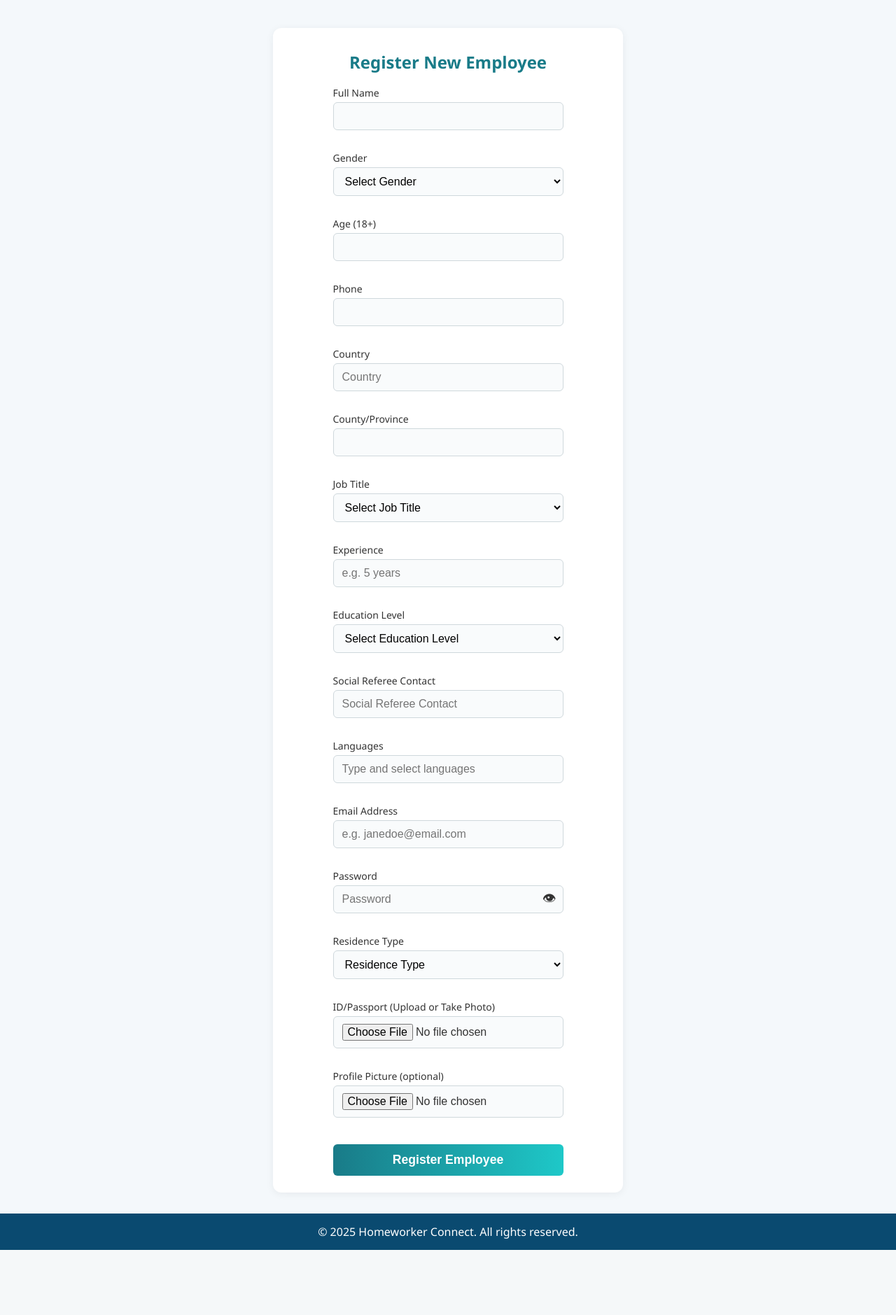
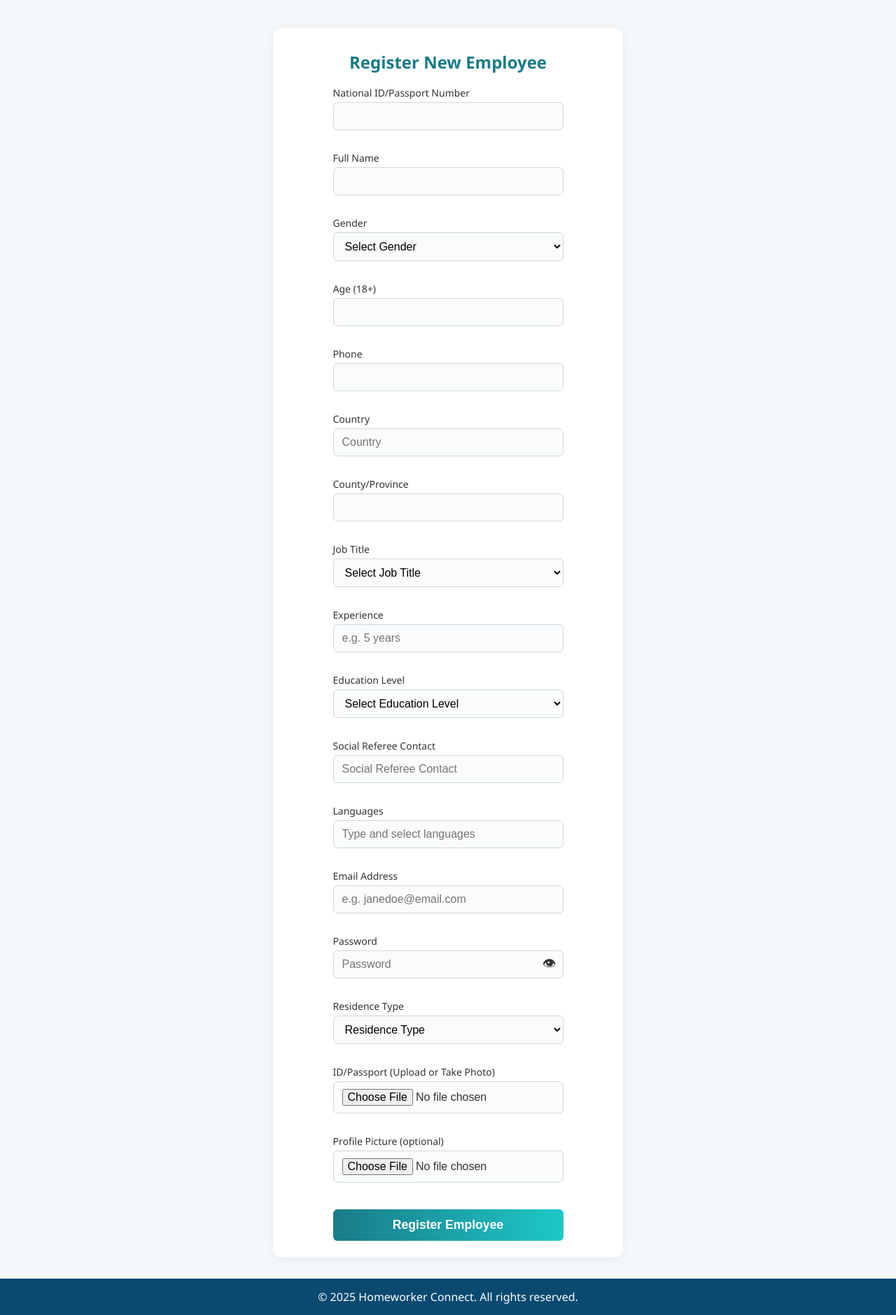
Before and after one commit to kenprohosting/Homeworker.info, a PHP site: page /employee_register.php in a window 1280 px wide. Shown: the part 70-1949 px from the top of the page at 70% size. Before the commit the page ends 1856 px from the top, so only its background shows below. Run offline with PHP 8.4, Linux system fonts and the light colour scheme; the visitor is signed in with stand-in values (Sample User, id 1); some libraries are stand-ins or nearby versions.

Commit message:
id addition

```diff
--- a/Admin/manage_agents.php
+++ b/Admin/manage_agents.php
@@ -184,6 +184,7 @@ $agents = $stmt->fetchAll(PDO::FETCH_ASSOC);
                             <th>Agent ID</th>
                             <th>Name</th>
                             <th>Email</th>
+                            <th>National ID</th>
                             <th>Phone</th>
                             <th>Registered</th>
                             <th>Actions</th>
@@ -195,6 +196,7 @@ $agents = $stmt->fetchAll(PDO::FETCH_ASSOC);
                                 <td class="agent-id"><?= htmlspecialchars($agent['id']) ?></td>
                                 <td><strong><?= htmlspecialchars($agent['name']) ?></strong></td>
                                 <td><?= htmlspecialchars($agent['email']) ?></td>
+                                <td><?= htmlspecialchars($agent['national_id']) ?></td>
                                 <td><?= htmlspecialchars($agent['phone']) ?></td>
                                 <td><?= date('M j, Y', strtotime($agent['created_at'])) ?></td>
                                 <td>
--- a/Admin/manage_employees.php
+++ b/Admin/manage_employees.php
@@ -48,7 +48,7 @@ $employees = $stmt->fetchAll(PDO::FETCH_ASSOC);
     <table border="1" cellpadding="8" cellspacing="0">
         <thead>
             <tr>
-                <th>ID</th><th>Name</th><th>Email</th><th>Status</th><th>Registered</th><th>Actions</th>
+                <th>ID</th><th>Name</th><th>Email</th><th>National ID</th><th></th>Status</th><th>Registered</th><th>Actions</th>
             </tr>
         </thead>
         <tbody>
@@ -57,6 +57,7 @@ $employees = $stmt->fetchAll(PDO::FETCH_ASSOC);
                 <td><?= $emp['ID'] ?></td>
                 <td><?= htmlspecialchars($emp['Name']) ?></td>
                 <td><?= htmlspecialchars($emp['Email']) ?></td>
+                <td><?= htmlspecialchars($emp['National_id']) ?></td>
                 <td><?= htmlspecialchars($emp['Status']) ?></td>
                 <td><?= htmlspecialchars($emp['Created_at']) ?></td>
                 <td>
--- a/employee_register.php
+++ b/employee_register.php
@@ -18,7 +18,7 @@ if ($_SERVER['REQUEST_METHOD'] === 'POST') {
     $gender = $_POST['gender'];
     $age = intval($_POST['age']);
     $phone = trim($_POST['phone']);
-    // Replace location with country and county_province
+    $national_id = trim($_POST['national_id']);
     $country = trim($_POST['country']);
     $county_province = trim($_POST['county_province']);
     $skills = trim($_POST['skills']);
@@ -36,6 +36,8 @@ if ($_SERVER['REQUEST_METHOD'] === 'POST') {
     // Validate required fields
     if (!$name || !$gender || $age < 18 || !$phone || !$country || !$county_province || !$skills || !$education_level || !$email || !$password || !$residence_type) {
         $error = 'Please fill in all required fields and ensure age is 18 or above.';
+    } elseif (empty($national_id)) {
+        $error = 'National ID/Passport Number is required';
     } elseif (!filter_var($email, FILTER_VALIDATE_EMAIL)) {
         $error = 'Invalid email address.';
     } elseif (strlen($password) < 6) {
@@ -78,8 +80,9 @@ if ($_SERVER['REQUEST_METHOD'] === 'POST') {
             $password_hash = password_hash($password, PASSWORD_DEFAULT);
             // Insert into database
             $stmt = $conn->prepare("INSERT INTO employees (name, gender, age, phone, country, county_province, skills, experience, education_level, social_referee, language, email, password_hash, residence_type, verification_status, created_at, agent_id, id_passport, Profile_pic, status) VALUES (?, ?, ?, ?, ?, ?, ?, ?, ?, ?, ?, ?, ?, ?, ?, ?, ?, ?, ?, ?)");
+            $stmt = $conn->prepare("INSERT INTO employees (name, gender, age, phone, National_id, country, county_province, skills, experience, education_level, social_referee, language, email, password_hash, residence_type, verification_status, created_at, agent_id, id_passport, Profile_pic, status) VALUES (?, ?, ?, ?, ?, ?, ?, ?, ?, ?, ?, ?, ?, ?, ?, ?, ?, ?, ?, ?, ?)");
             $result = $stmt->execute([
-                $name, $gender, $age, $phone, $country, $county_province, $skills, $experience, $education_level, $social_referee, $language, $email, $password_hash, $residence_type, $verification_status, $created_at, $agent_id, $fileName, $profile_pic_path, $status
+                $name, $gender, $age, $phone, $national_id, $country, $county_province, $skills, $experience, $education_level, $social_referee, $language, $email, $password_hash, $residence_type, $verification_status, $created_at, $agent_id, $fileName, $profile_pic_path, $status
             ]);
             if ($result) {
                 $success = 'Employee registered successfully!';
@@ -262,6 +265,10 @@ if ($_SERVER['REQUEST_METHOD'] === 'POST') {
             <p class="success-message"><?= htmlspecialchars($success) ?></p>
         <?php endif; ?>
         <form method="POST" action="" enctype="multipart/form-data" autocomplete="off">
+            <div class="form-group">
+                <label for="national_id">National ID/Passport Number</label>
+                <input type="text" name="national_id" id="national_id" required value="<?= isset($_POST['national_id']) ? htmlspecialchars($_POST['national_id']) : '' ?>">
+            </div>
             <div class="form-group">
                 <label for="name">Full Name</label>
                 <input type="text" name="name" id="name" required value="<?= isset($_POST['name']) ? htmlspecialchars($_POST['name']) : '' ?>">
```
Also changed, not shown: agent_register.php (+6 -1 lines), manage_employees.php (+15 -14 lines).
